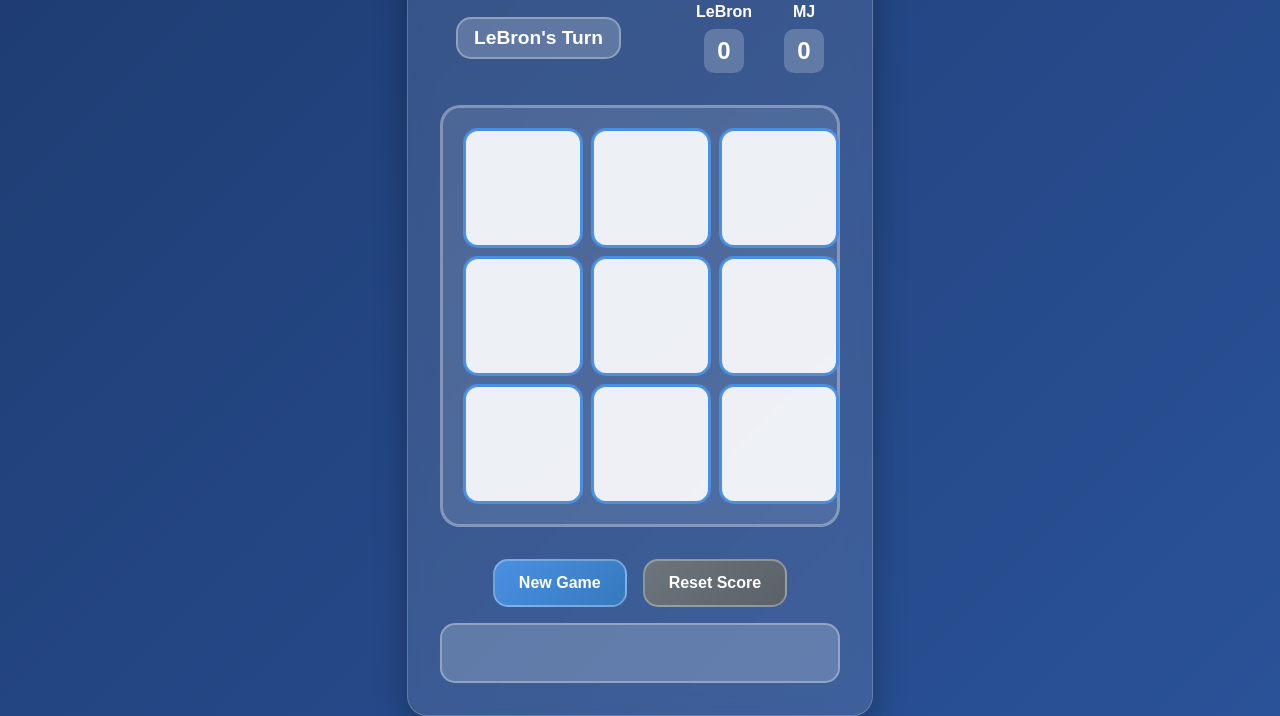
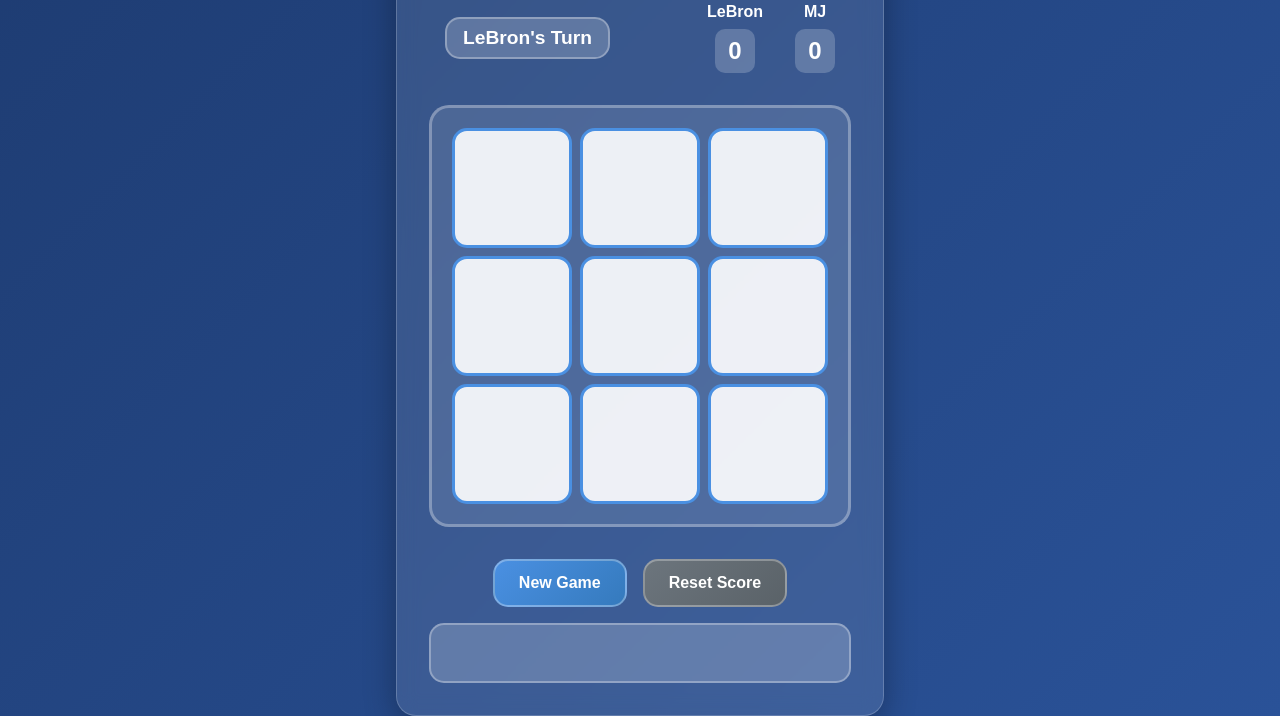
Before and after one commit to shiumash/lebron_tic_tac_toe, a plain HTML site: page index.html in a window 1280 px wide. Shown: the part 99-815 px from the top of the page. Drawn offline with Linux system fonts and the light colour scheme.

Commit message:
fixed spacing

```diff
--- a/style.css
+++ b/style.css
@@ -79,15 +79,18 @@
 
 .game-board {
     display: grid;
-    grid-template-columns: repeat(3, 1fr);
+    grid-template-columns: repeat(3, 120px); /* fixed columns */
     gap: 8px;
-    max-width: 400px;
     margin: 0 auto 2rem;
     padding: 20px;
     background: rgba(255, 255, 255, 0.1);
     border-radius: 20px;
     border: 3px solid rgba(255, 255, 255, 0.3);
+    width: max-content; /* fits exactly around the cells */
 }
+
+
+
 
 .cell {
     width: 120px;
```
